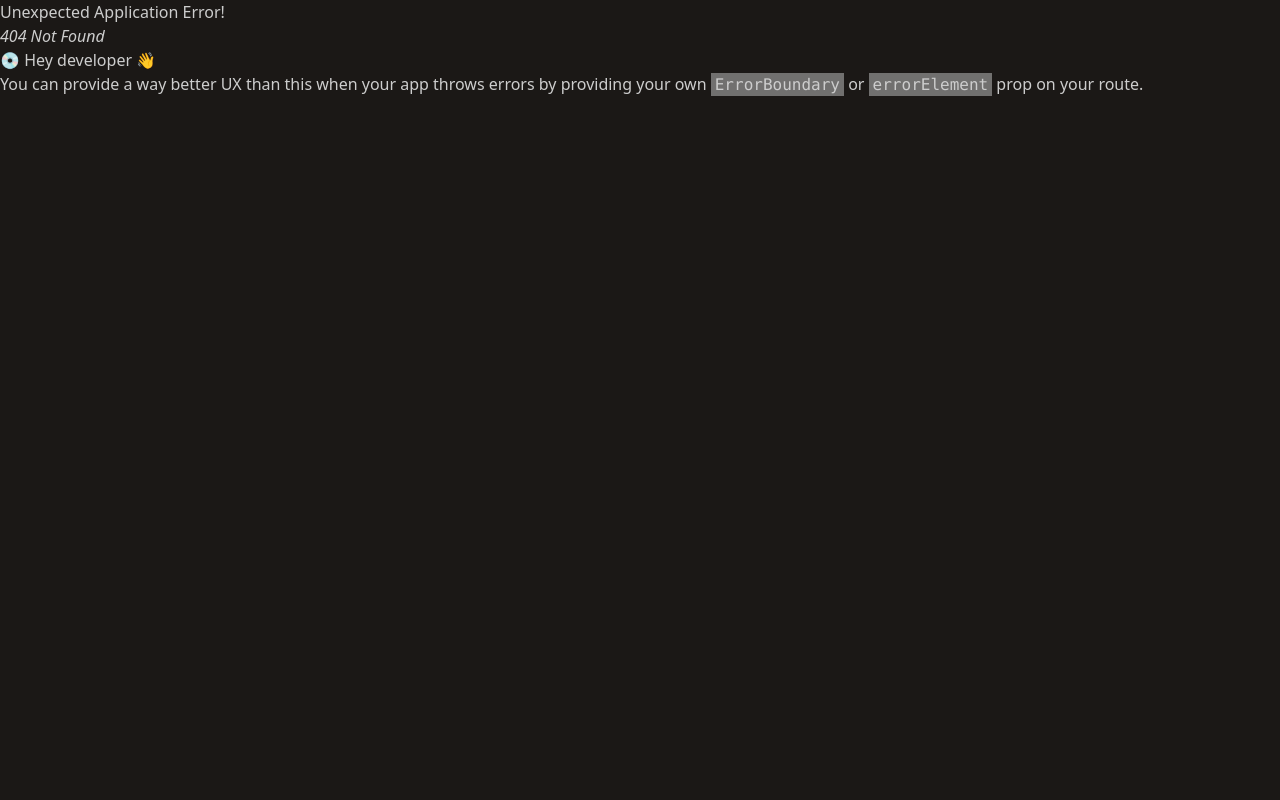
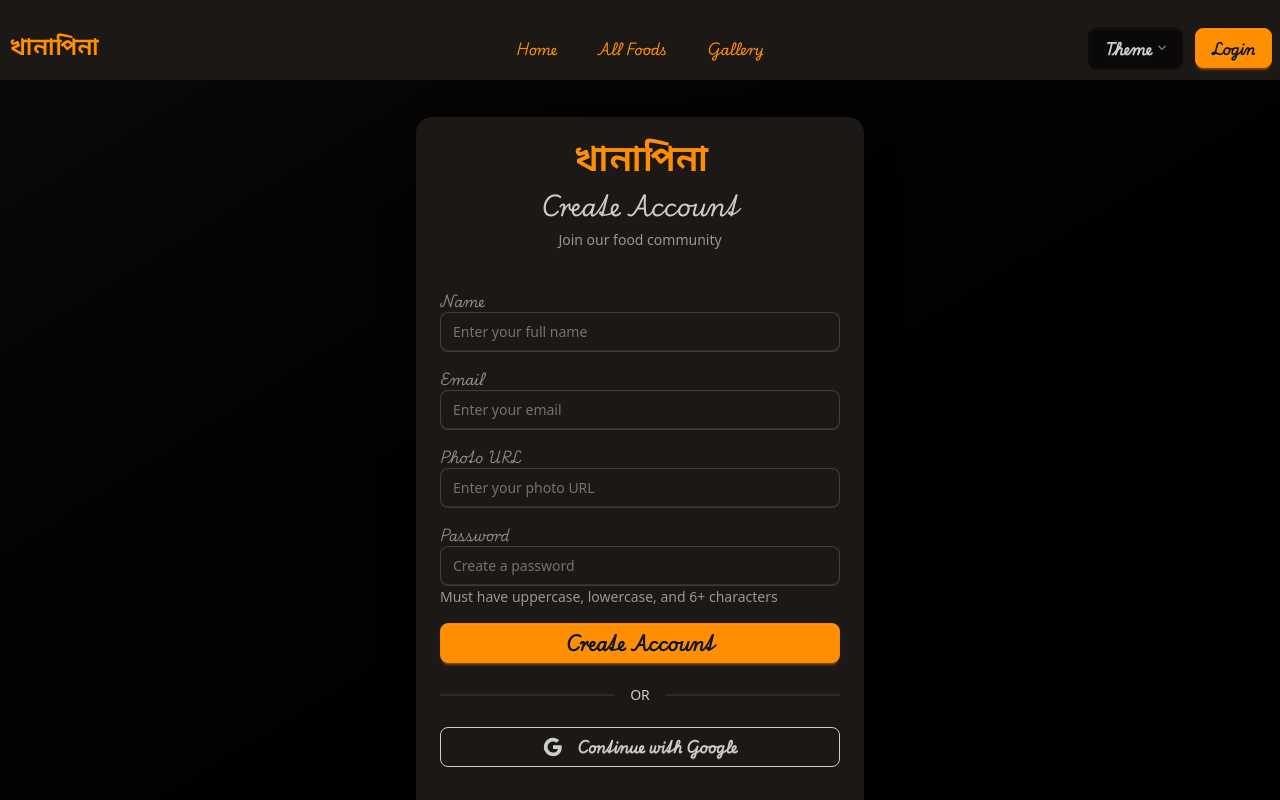
Before and after one commit to solaiman-islam-shadhin/khanapina, a React (Vite) app: page /register in a window 1280 px wide. Before the commit this address had no page. Shown: the top 800 px of the page. Built offline with nearby package versions, Linux system fonts and the light colour scheme.

Commit message:
register page done

```diff
--- a/src/Routes/Router.jsx
+++ b/src/Routes/Router.jsx
@@ -2,6 +2,7 @@ import { createBrowserRouter } from "react-router";
 import { HomeLayout } from "../layout/HomeLayout";
 import { Home } from "../components/pages/Home";
 import { Login } from "../components/pages/Login";
+import { Register } from "../components/pages/Register";
 
 const router = createBrowserRouter([
     {
@@ -15,6 +16,10 @@ const router = createBrowserRouter([
             {
                 path: "login",
                 Component: Login
+            },
+            {
+                path: "register",
+                Component: Register
             }
         ]
     }
--- /dev/null
+++ b/src/components/pages/Register.jsx
@@ -0,0 +1,160 @@
+import React, { useState } from 'react'
+import { Link } from 'react-router'
+
+export const Register = () => {
+  const [formData, setFormData] = useState({
+    name: '',
+    email: '',
+    photoURL: '',
+    password: ''
+  })
+  const [passwordError, setPasswordError] = useState('')
+
+  const validatePassword = (password) => {
+    const hasUppercase = /[A-Z]/.test(password)
+    const hasLowercase = /[a-z]/.test(password)
+    const hasMinLength = password.length >= 6
+
+    if (!hasUppercase) return 'Password must contain at least one uppercase letter'
+    if (!hasLowercase) return 'Password must contain at least one lowercase letter'
+    if (!hasMinLength) return 'Password must be at least 6 characters long'
+    return ''
+  }
+
+  const handleChange = (e) => {
+    const { name, value } = e.target
+    setFormData({
+      ...formData,
+      [name]: value
+    })
+
+    if (name === 'password') {
+      setPasswordError(validatePassword(value))
+    }
+  }
+
+  const handleSubmit = (e) => {
+    e.preventDefault()
+    const error = validatePassword(formData.password)
+    if (error) {
+      setPasswordError(error)
+      return
+    }
+    console.log('Register attempt:', formData)
+  }
+
+  return (
+    <div className="min-h-screen bg-gradient-to-br from-base-200 to-base-300 flex items-center justify-center p-4">
+      <div className="card w-full max-w-md bg-base-100 shadow-2xl">
+        <div className="card-body">
+          <div className="text-center mb-8">
+            <h1 className="text-4xl font-mina text-primary mb-2">খানাপিনা</h1>
+            <h2 className="text-2xl font-play text-base-content">Create Account</h2>
+            <p className="text-base-content opacity-70 mt-2">Join our food community</p>
+          </div>
+
+          <form onSubmit={handleSubmit} className="space-y-4">
+            <div className="form-control">
+              <label className="label">
+                <span className="label-text font-play">Name</span>
+              </label>
+              <input
+                type="text"
+                name="name"
+                value={formData.name}
+                onChange={handleChange}
+                placeholder="Enter your full name"
+                className="input input-bordered w-full focus:input-primary"
+                required
+              />
+            </div>
+
+            <div className="form-control">
+              <label className="label">
+                <span className="label-text font-play">Email</span>
+              </label>
+              <input
+                type="email"
+                name="email"
+                value={formData.email}
+                onChange={handleChange}
+                placeholder="Enter your email"
+                className="input input-bordered w-full focus:input-primary"
+                required
+              />
+            </div>
+
+            <div className="form-control">
+              <label className="label">
+                <span className="label-text font-play">Photo URL</span>
+              </label>
+              <input
+                type="url"
+                name="photoURL"
+                value={formData.photoURL}
+                onChange={handleChange}
+                placeholder="Enter your photo URL"
+                className="input input-bordered w-full focus:input-primary"
+                required
+              />
+            </div>
+
+            <div className="form-control">
+              <label className="label">
+                <span className="label-text font-play">Password</span>
+              </label>
+              <input
+                type="password"
+                name="password"
+                value={formData.password}
+                onChange={handleChange}
+                placeholder="Create a password"
+                className={`input input-bordered w-full focus:input-primary ${passwordError ? 'input-error' : ''}`}
+                required
+              />
+              {passwordError && (
+                <label className="label">
+                  <span className="label-text-alt text-error">{passwordError}</span>
+                </label>
+              )}
+              <label className="label">
+                <span className="label-text-alt text-base-content opacity-70">
+                  Must have uppercase, lowercase, and 6+ characters
+                </span>
+              </label>
+            </div>
+
+            <button
+              type="submit"
+              className="btn btn-primary w-full font-play text-lg"
+              disabled={!!passwordError}
+            >
+              Create Account
+            </button>
+          </form>
+
+          <div className="divider">OR</div>
+
+          <button className="btn btn-outline w-full font-play">
+            <svg className="w-5 h-5 mr-2" viewBox="0 0 24 24">
+              <path fill="currentColor" d="M22.56 12.25c0-.78-.07-1.53-.2-2.25H12v4.26h5.92c-.26 1.37-1.04 2.53-2.21 3.31v2.77h3.57c2.08-1.92 3.28-4.74 3.28-8.09z"/>
+              <path fill="currentColor" d="M12 23c2.97 0 5.46-.98 7.28-2.66l-3.57-2.77c-.98.66-2.23 1.06-3.71 1.06-2.86 0-5.29-1.93-6.16-4.53H2.18v2.84C3.99 20.53 7.7 23 12 23z"/>
+              <path fill="currentColor" d="M5.84 14.09c-.22-.66-.35-1.36-.35-2.09s.13-1.43.35-2.09V7.07H2.18C1.43 8.55 1 10.22 1 12s.43 3.45 1.18 4.93l2.85-2.22.81-.62z"/>
+              <path fill="currentColor" d="M12 5.38c1.62 0 3.06.56 4.21 1.64l3.15-3.15C17.45 2.09 14.97 1 12 1 7.7 1 3.99 3.47 2.18 7.07l3.66 2.84c.87-2.6 3.3-4.53 6.16-4.53z"/>
+            </svg>
+            Continue with Google
+          </button>
+
+          <div className="text-center mt-6">
+            <p className="text-base-content opacity-70 font-play">
+              Already have an account?{' '}
+              <Link to="/login" className="link link-primary font-semibold">
+                Sign in
+              </Link>
+            </p>
+          </div>
+        </div>
+      </div>
+    </div>
+  )
+}
```
